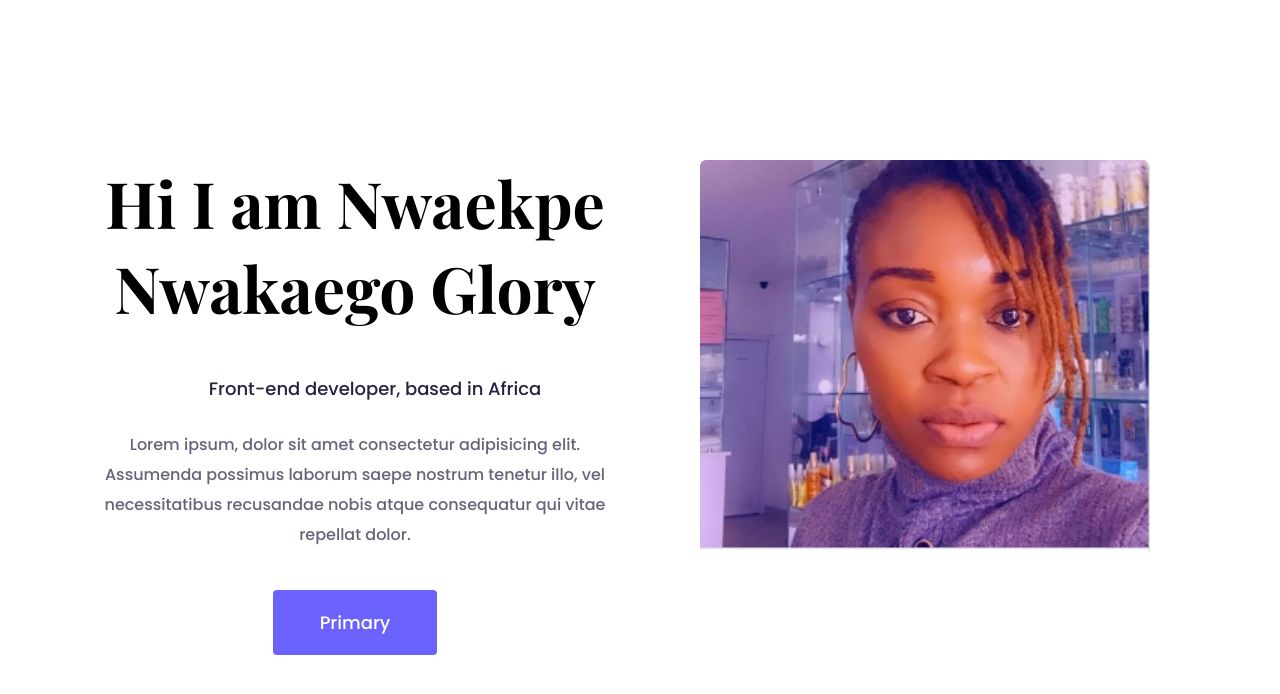
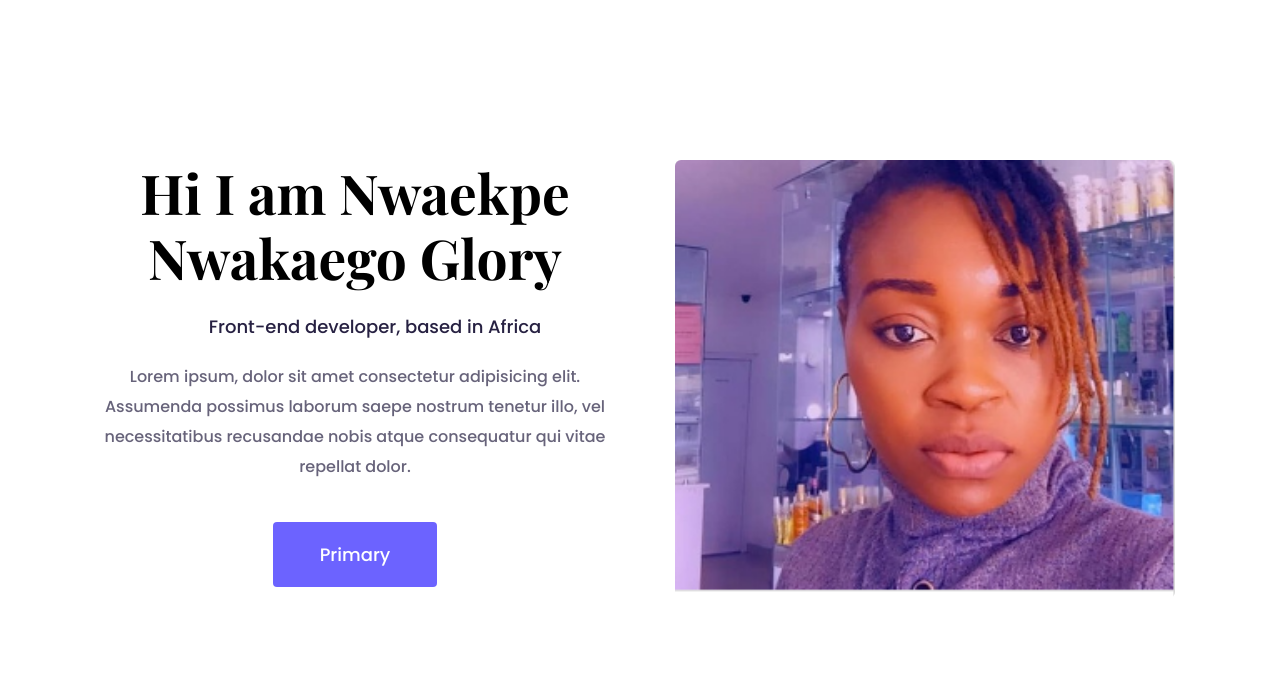
Before and after one commit to Nwakaego-Ego/Portfolio-mine, a plain HTML site: page about.html in a window 1280 px wide. Drawn offline with nearby package versions, Linux system fonts and the light colour scheme.

Commit message:
about.html image adjustment

```diff
--- a/portfolio.css
+++ b/portfolio.css
@@ -40,7 +40,7 @@ h1 {
   font-family: Playfair Display;
   font-weight: bold;
   font-size: 70px;
-  line-height: 50px;
+  line-height: 30px;
   color: #000000;
   margin-bottom: 45px;
 }
@@ -48,10 +48,11 @@ h1 {
 .about-section h1 {
   font-family: Playfair Display;
   font-style: Bold;
-  font-size: 64px;
-  line-height: 85px;
+  font-size: 55px;
+  line-height: 65px;
   /* line-height: 100%; */
   color: #000000;
+  margin-bottom: 15px;
 }
 h2 {
   margin-bottom: 49px;
@@ -64,7 +65,7 @@ h2 {
   font-family: Poppins;
   font-style: Bold;
   font-size: 18px;
-  line-height: 27px;
+  line-height: 15px;
   color: #272142;
   margin: 29px 80px 28px 120px;
 }
@@ -123,7 +124,7 @@ h2 {
 }
 
 .about-section img {
-  width: 450px;
+  width: 500px;
   border-radius: 6px;
 }
 .btn-branding-weather {
```
